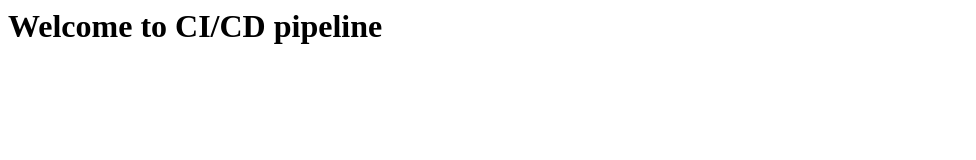
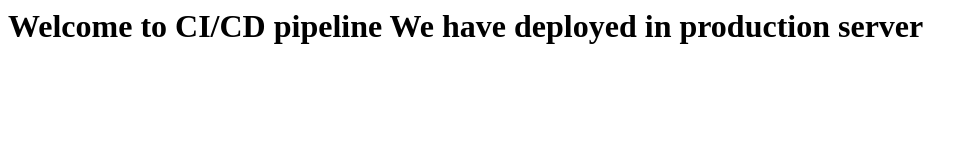
Before and after one commit to saraths-sps/website, a plain HTML site: page index.html in a window 1280 px wide. Shown: the whole page, without its empty margins (0-976 px from the left). Drawn offline with Linux system fonts and the light colour scheme.

Commit message:
changed website

```diff
--- a/index.html
+++ b/index.html
@@ -1,5 +1,6 @@
 <html>
 <title>Jenkins CI/CD pipeline </title>
-<h1>Welcome to CI/CD pipeline</h1>
+<h1> <color= red>Welcome to CI/CD pipeline</color>
+     We have deployed in production server </h1>
 </body>
 </html>
```
